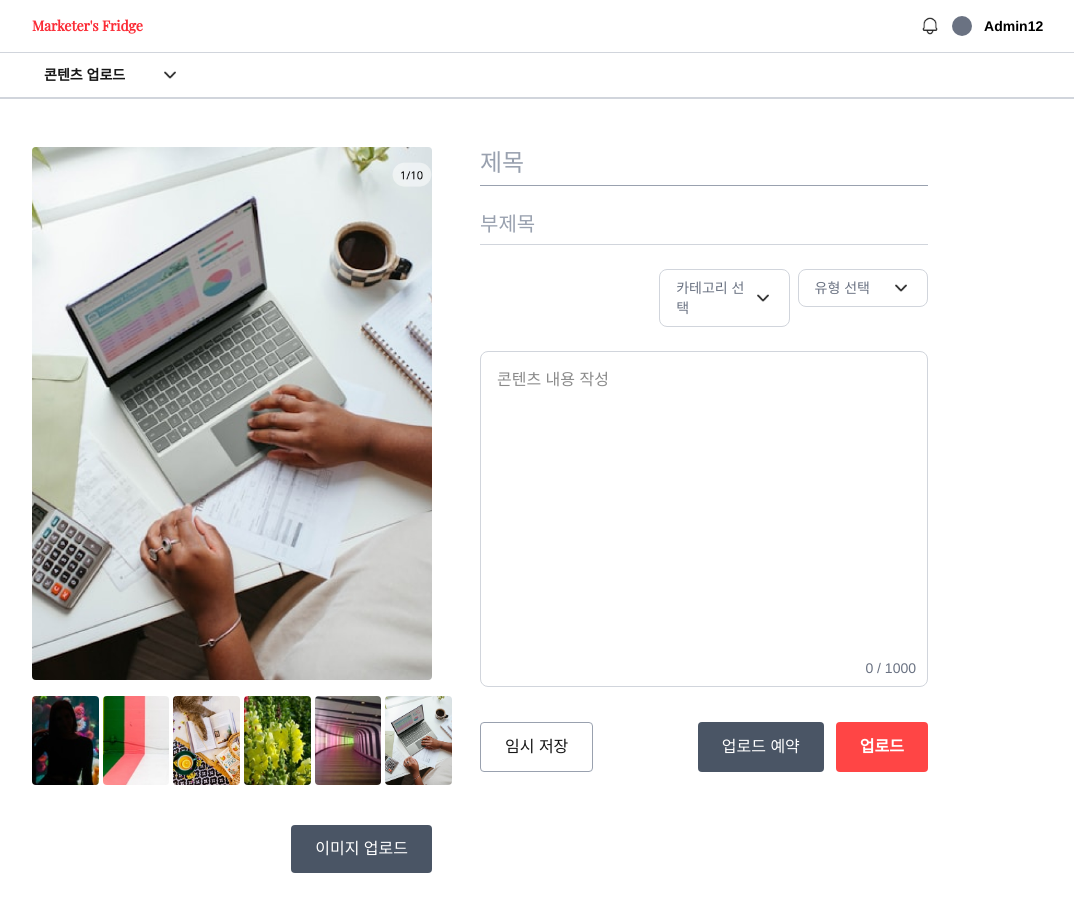
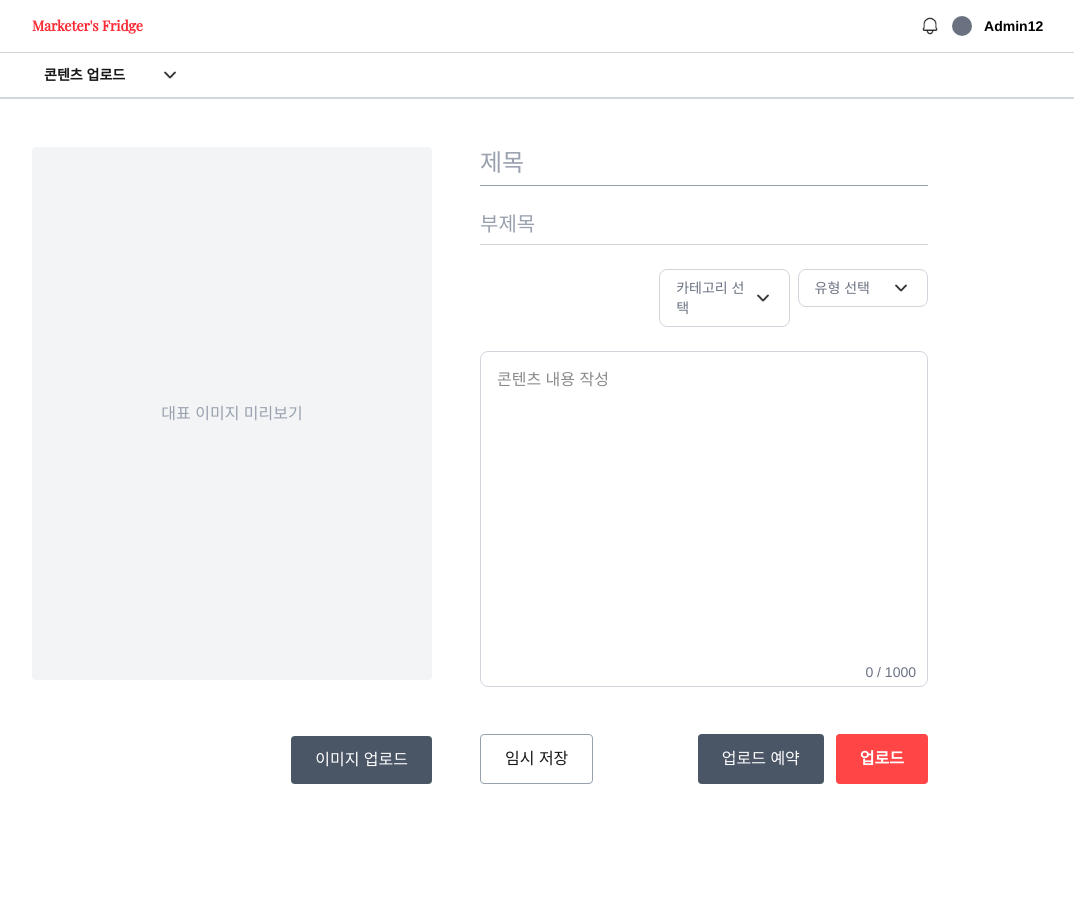
Before and after one commit to Marketer-s-Fridge/Admin, a Next.js app: page /contentsUpload in a window 1280 px wide. Shown: the top 912 px of the page, without its empty margins (160-1234 px from the left). After the commit the page ends 832 px from the top, so only its background shows below. Built offline with nearby package versions, Linux system fonts and the light colour scheme.

Commit message:
fix: 이미지 업로드 화면 버튼 위치 수정, 이미지 업로드 설정

```diff
--- a/src/app/contentsUpload/page.tsx
+++ b/src/app/contentsUpload/page.tsx
@@ -10,48 +10,84 @@ import StatusSelectModal from "@/components/statusSelectModal";
 const UploadPage: React.FC = () => {
   const [category, setCategory] = useState("카테고리 선택");
   const [type, setType] = useState("유형 선택");
-  const [showBookingPopup, setShowBookingPopup] = useState(false); // ✅ 팝업 열림 여부 state
+  const [showBookingPopup, setShowBookingPopup] = useState(false);
   const [showStatusModal, setShowStatusModal] = useState(false);
-  const [status, setStatus] = useState(""); // 선택된 상태 저장용
+  const [status, setStatus] = useState("");
+  const [selectedImages, setSelectedImages] = useState<string[]>([]);
+
+  const handleImageUpload = (e: React.ChangeEvent<HTMLInputElement>) => {
+    const files = e.target.files;
+    if (files && files.length > 0) {
+      const urls = Array.from(files).map((file) => URL.createObjectURL(file));
+      setSelectedImages((prev) => [...prev, ...urls]);
+    }
+  };
 
   return (
     <div className="bg-white min-h-screen">
       <AdminHeader />
       <AdminCategoryBar />
 
-      <main className=" mx-auto px-[10%] sm:px-[15%] py-12">
+      <main className="mx-auto px-[10%] sm:px-[15%] py-12">
         <div className="flex flex-col lg:flex-row gap-12">
-          <div className="flex w-[400px] flex-col">
+          {/* 왼쪽 이미지 영역 */}
+          <div className="flex w-[400px] flex-col justify-between">
+            <div>
+              {/* 대표 이미지 */}
               <div className="w-full flex justify-center mb-4">
+                {selectedImages.length > 0 ? (
                   <img
-                src="/images/Category-1.jpg"
+                    src={selectedImages[0]}
                     className="w-full aspect-[3/4] rounded object-cover"
                     alt="대표 이미지"
                   />
+                ) : (
+                  <div className="w-full aspect-[3/4] bg-gray-100 rounded flex items-center justify-center text-gray-400">
+                    대표 이미지 미리보기
+                  </div>
+                )}
               </div>
 
-            <div className="w-full flex gap-1">
-              {[...Array(6)].map((_, i) => (
+              {/* 썸네일 */}
+              <div className="w-full flex gap-1 mb-4">
+                {selectedImages.slice(1).map((url, i) => (
                   <img
                     key={i}
-                  src={`/images/Category-${i + 2}.jpg`}
-                  className="w-1/6 aspect-[3/4] rounded object-cover"
+                    src={url}
+                    className="w-[16%] aspect-[3/4] rounded object-cover"
                     alt={`썸네일 ${i + 1}`}
                   />
                 ))}
               </div>
-            <button className="self-end bg-gray-600 text-white px-6 py-3 mt-10 rounded cursor-pointer">
-              이미지 업로드
-            </button>
             </div>
 
-          <div className="flex-1">
+            {/* 이미지 업로드 버튼 */}
+            <div className="relative h-[48px] mt-6">
+              {/* ← 높이만큼 공간 주기 */}
+              <input
+                type="file"
+                accept="image/*"
+                multiple
+                id="image-upload"
+                className="hidden"
+                onChange={handleImageUpload}
+              />
+              <label htmlFor="image-upload">
+                <div className="absolute right-0 bottom-0 bg-gray-600 text-white px-6 py-3 rounded cursor-pointer text-center">
+                  이미지 업로드
+                </div>
+              </label>
+            </div>
+          </div>
+
+          {/* 오른쪽 입력 영역 */}
+          <div className="flex-1 flex flex-col justify-between">
+            <div>
               <input
                 type="text"
                 placeholder="제목"
                 className="w-full border-b border-gray-400 focus:outline-none focus:border-black mb-6 pb-1.5 sm:text-2xl placeholder:text-gray-400"
               />
-
               <input
                 type="text"
                 placeholder="부제목"
@@ -83,11 +119,10 @@ const UploadPage: React.FC = () => {
                   ]}
                   onSelect={setType}
                   buttonClassName="rounded-lg"
-
                 />
               </div>
 
-            <view className="relative">
+              <div className="relative">
                 <textarea
                   placeholder="콘텐츠 내용 작성"
                   className="w-full aspect-[4/3] border rounded-lg border-gray-300 p-4 resize-none mb-2"
@@ -95,7 +130,10 @@ const UploadPage: React.FC = () => {
                 <div className="absolute right-3 bottom-5 text-right text-sm text-gray-500">
                   0 / 1000
                 </div>
-            </view>
+              </div>
+            </div>
+
+            {/* 오른쪽 하단 버튼 */}
             <div className="flex gap-4 mt-5 justify-between">
               <button
                 onClick={() => setShowStatusModal(true)}
@@ -118,10 +156,10 @@ const UploadPage: React.FC = () => {
           </div>
         </div>
 
+        {/* 팝업 및 모달 */}
         {showBookingPopup && (
           <BookingUploadPopup
             onConfirm={() => {
-              // 확인 버튼 눌렀을 때 실행할 로직
               console.log("예약 업로드 확인됨");
               setShowBookingPopup(false);
             }}
```
Lines whose indentation alone changed are shown as unchanged.
